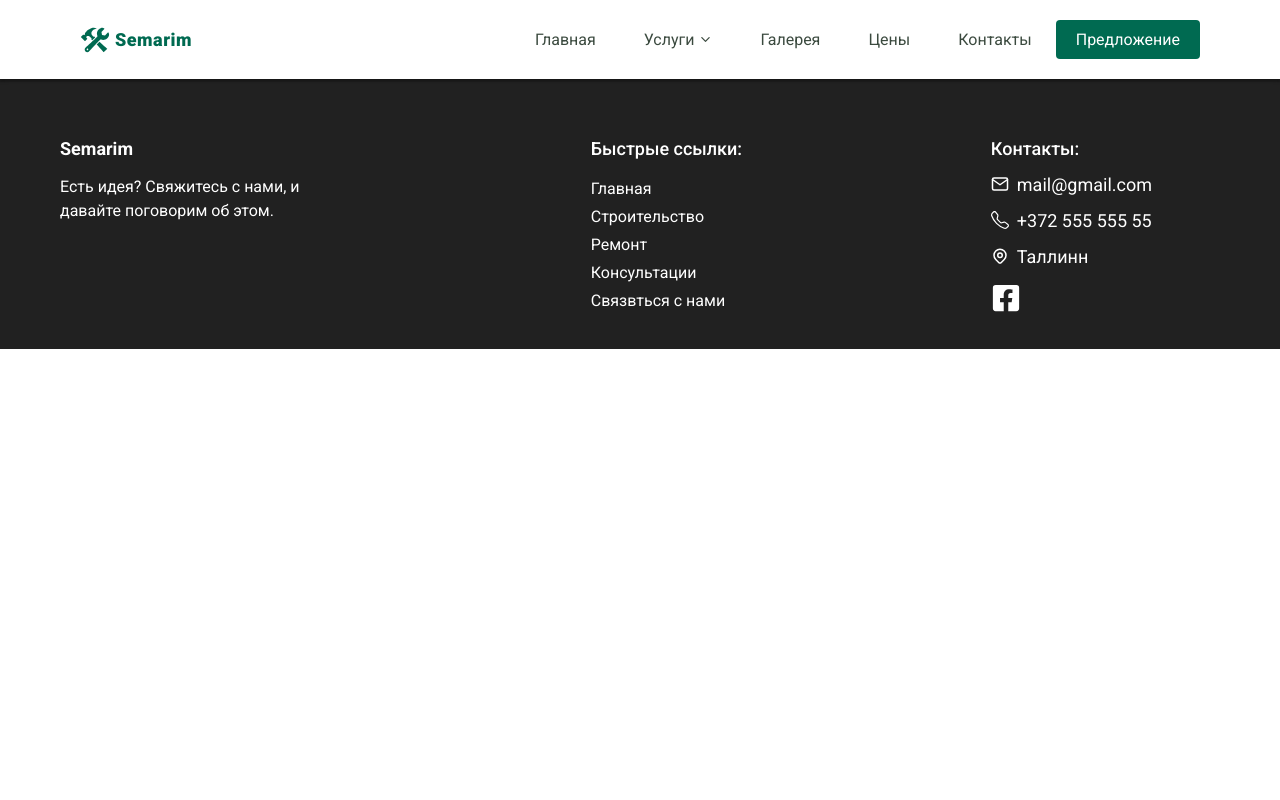
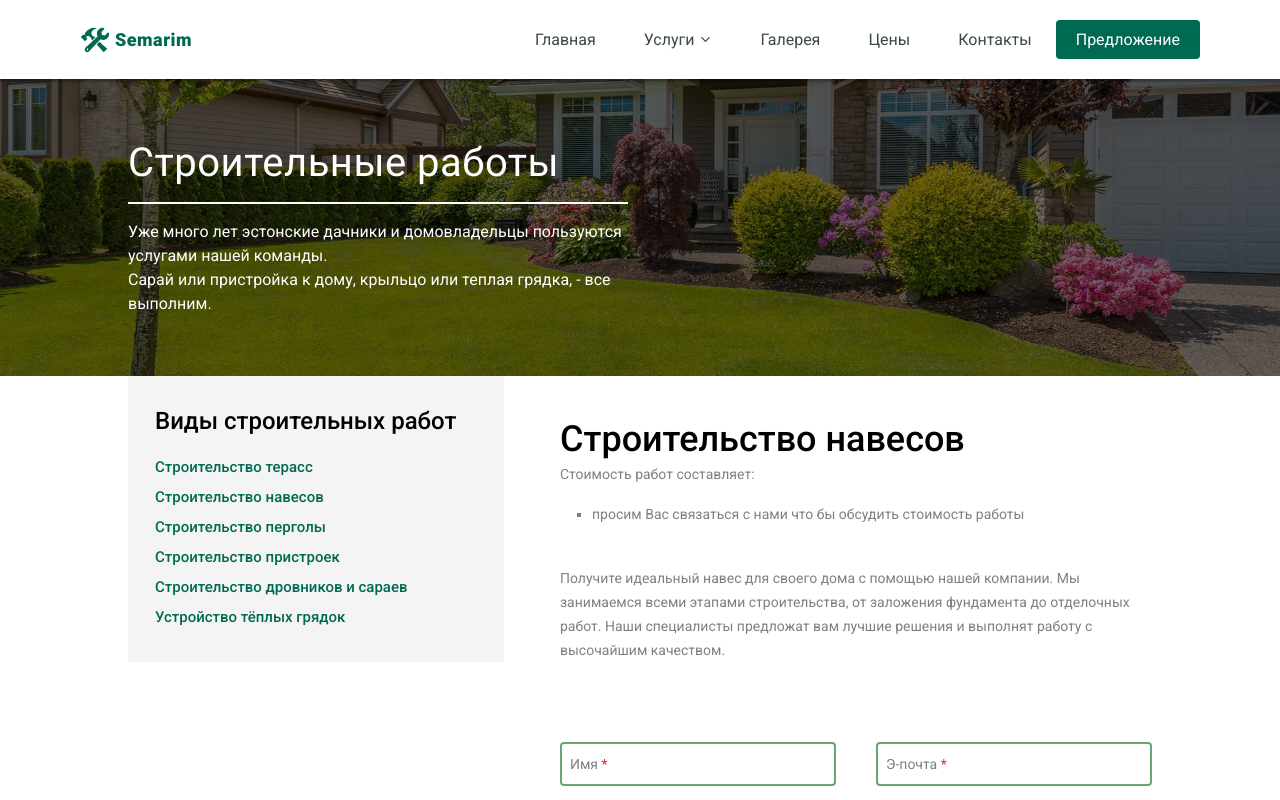
Before and after one commit to 6LiTCH66/construction-site, a React (Create React App) app: page /canopy-construction in a window 1280 px wide. Shown: the top 800 px of the page. Built offline with nearby package versions, Linux system fonts and the light colour scheme; the HTML template or start-up script is replaced by a standard one.

Commit message:
text for each construction type was added

```diff
--- a/src/App.js
+++ b/src/App.js
@@ -9,7 +9,15 @@ function App() {
               <Navbar/>
               <Routes>
                   <Route path="/" element={<Home/>}/>
-                  <Route path="/terrace-construction" element={<Construction/>}/>
+
+                  <Route path="/terrace-construction" element={<Construction title="Строительство террас" description="Заказав строительство террасы у нас, вы можете быть уверены в качестве и профессионализме наших сотрудников. Мы сами выполняем работу от начала до конца, включая заложение фундамента, строительство и отделочные работы. Мы заботимся о качестве и профессионализме нашей работы, чтобы вам было достаточно легко и приятно наслаждаться результатом!"/>}/>
+                  <Route path="/canopy-construction" element={<Construction title="Строительство навесов" description="Получите идеальный навес для своего дома с помощью нашей компании. Мы занимаемся всеми этапами строительства, от заложения фундамента до отделочных работ. Наши специалисты предложат вам лучшие решения и выполнят работу с высочайшим качеством."/>}/>
+                  <Route path="/pergola-construction" element={<Construction title="Строительство перголы" description="Сделайте свой дом еще более комфортным с помощью нашей команды, специализирующейся на строительстве пергол. Мы выполняем все этапы работы от заложения фундамента до отделочных работ."/>}/>
+
+                  <Route path="/extensions-construction" element={<Construction title="Строительство пристроек" description="Заказывая строительство пристроек у нашей фирмы, вы получаете гарантию качества и профессионализма. Мы используем только высококачественные материалы и имеем опыт работы над подобными проектами."/>}/>
+                  <Route path="/woodsheds-construction" element={<Construction title="Строительство дровников и сараев" description="Строительство дровников и сараев является важным аспектом домашней инфраструктуры и предлагает множество преимуществ. Наша компания предлагает качественные и надежные услуги по строительству дровников и сараев."/>}/>
+
+                  <Route path="/warp-bed-construction" element={<Construction title="Устройство тёплых грядок" description="Устройство теплых грядок – это важный элемент вашего сада или участка, который поможет вам удобно и эффективно выращивать растения в холодные месяцы. Чтобы получить максимальный результат, важно выбрать качественное и надежное устройство. Именно поэтому следует заказывать Устройство теплых грядок именно у нашей компании."/>}/>
               </Routes>
               <Footer/>
           </div>
--- a/src/components/construction/Construction.jsx
+++ b/src/components/construction/Construction.jsx
@@ -1,6 +1,7 @@
 import React from 'react';
 import "./construction.css"
 import {ContactForm} from "../index";
+import {Link} from "react-router-dom"
 
 function Construction(props) {
     return (
@@ -28,33 +29,33 @@ function Construction(props) {
                         </p>
                         <ul className="work-types">
                             <li>
-                                <a href="">Строительство терасс</a>
+                                <Link to="/terrace-construction">Строительство терасс</Link>
                             </li>
 
                             <li>
-                                <a href="">Строительство навесов</a>
+                                <Link to="/canopy-construction">Строительство навесов</Link>
                             </li>
 
                             <li>
-                                <a href="">Строительство перголы</a>
+                                <Link to="/pergola-construction">Строительство перголы</Link>
                             </li>
 
                             <li>
-                                <a href="">Строительство пристроек</a>
+                                <Link to="/extensions-construction">Строительство пристроек</Link>
                             </li>
 
                             <li>
-                                <a href="">Строительство дровников и сараев</a>
+                                <Link to="/woodsheds-construction">Строительство дровников и сараев</Link>
                             </li>
 
                             <li>
-                                <a href="">Устройство тёплых грядок</a>
+                                <Link to="/warp-bed-construction">Устройство тёплых грядок</Link>
                             </li>
                         </ul>
                     </div>
 
                     <div className="work-info_container">
-                        <p className="work-info_title">Строительство террас</p>
+                        <p className="work-info_title">{props.title}</p>
 
                         <p className="work-info_text">
                             Стоимость работ составляет:
@@ -65,7 +66,7 @@ function Construction(props) {
                             </li>
                         </ul>
                         <p className="work-info_text" id="work-description">
-                            Строительство террасы стоит заказать именно у нас, так как мы сами выполняем работу от начала до конца. Наши специалисты заложат фундамент, а также выполнят строительные и отделочные работы.
+                            {props.description}
                         </p>
                         <ContactForm/>
                     </div>
```
